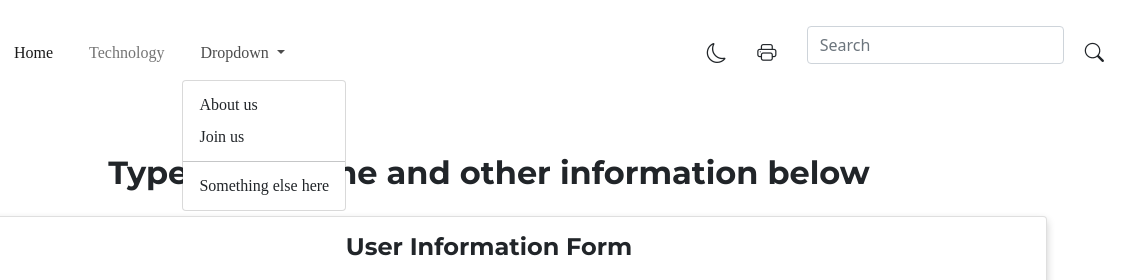
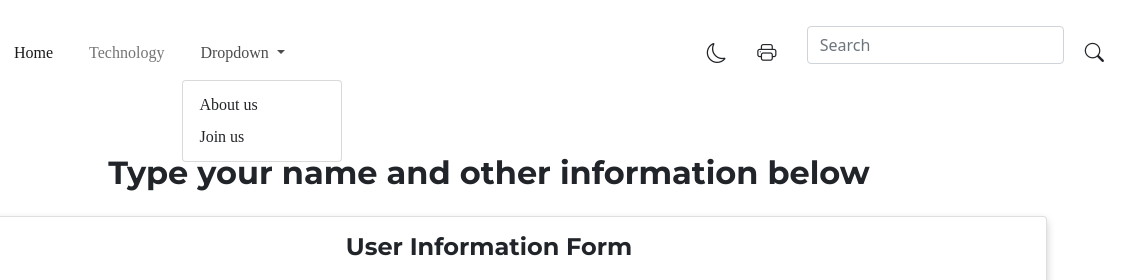
Before and after one commit to ErionG14/Metaverse, a plain HTML site: page pages/Join.html in a window 1280 px wide. Both pictures are taken after a click on the button "Dropdown". Shown: the top 280 px of the page, 151-1280 px from the left. Drawn offline with nearby package versions, Linux system fonts and the light colour scheme; a web font is replaced by a local one.

Commit message:
small changes

```diff
--- a/pages/Join.html
+++ b/pages/Join.html
@@ -64,14 +64,9 @@
                 Dropdown
               </a>
               <ul class="dropdown-menu" aria-labelledby="navbarDropdown">
-                <li><a class="dropdown-item" href="#">About us</a></li>
-                <li><a class="dropdown-item" href="#">Join us</a></li>
-                <li>
-                  <hr class="dropdown-divider">
-                </li>
-                <li><a class="dropdown-item" href="#">Something else here</a></li>
+                <li><a class="dropdown-item" href="Info.html">About us</a></li>
+                <li><a class="dropdown-item" href="Join.html">Join us</a></li>
               </ul>
-            </li>
           </ul>
           <button class="toggle-mode btn rounded-circle" type="button"
             style="width: 40px; height: 40px; display: inline-flex; align-items: center; justify-content: center;">
```
Also changed, not shown: pages/Home.html (+1 -1 lines), pages/Info.html (+3 -6 lines), pages/Tech.html (+2 -2 lines), Photos/hardware.jpg (added).
